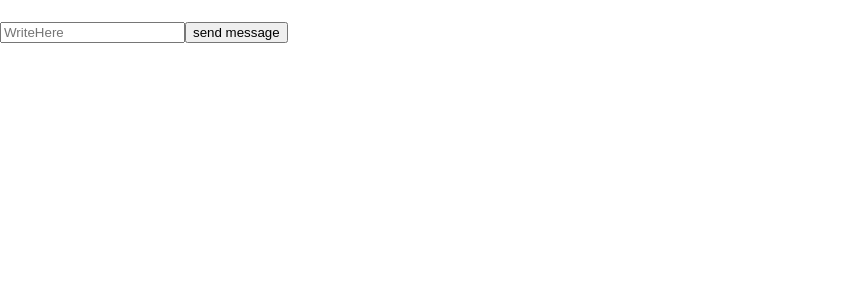
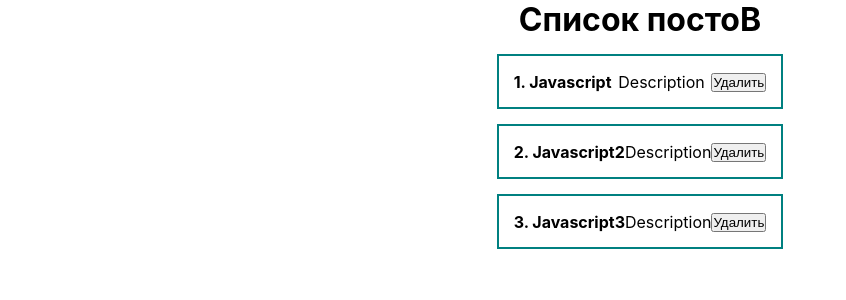
Before and after one commit to Wadenvctr/my_first_react_app, a React (Create React App) app: page / in a window 1280 px wide. Shown: the top 300 px of the page, without its empty margins (0-846 px from the left). Built offline with nearby package versions, Linux system fonts and the light colour scheme.

Commit message:
processed

```diff
--- a/src/App.js
+++ b/src/App.js
@@ -1,25 +1,22 @@
 // import logo from './logo.svg';
-import { useState } from "react";
-import "./App.css";
+//import "./App.css";
+import { useState } from 'react';
+// import PostItem from './components/PostItem';
+import './styles/App.css';
+import PostList from './components/PostList';
+//import Counter from "./components/counter";
 function App() {
-  const [text, setText] = useState("");
-
-  const sendMessage = () => {
-    console.log(text);
-    // тут пишетвсся логика для отправки на бэк
-  };
+  const [posts, setPosts] = useState([
+    {id:1, title:'Javascript', body: 'Description'},
+    {id:2, title:'Javascript2', body: 'Description'},
+    {id:3, title:'Javascript3', body: 'Description'}
+  ])
 
   return (
-    <div>
-      <h1 className="green_text">{text}</h1>
-      <input
-        type="text"
-        value={text}
-        placeholder="WriteHere"
-        onChange={(event) => setText(event.target.value)}
-      />
-      <button onClick={sendMessage}>send message</button>
+    <div className="App">
+      <PostList posts={posts} title={'Список постоВ'}/>
     </div>
+
     // <div className="App">
     //   <header className="App-header">
     //     <img src={logo} className="App-logo" alt="logo" />
--- /dev/null
+++ b/src/components/PostItem.jsx
@@ -0,0 +1,20 @@
+import React from "react";
+
+const PostItem = (props) => {
+  console.log(props);
+  return (
+    <div className="post">
+      <div className="post__content">
+        <strong>
+          {props.post.id}. {props.post.title}
+        </strong>
+        <div>{props.post.body}</div>
+        <div className="post__btns">
+          <button>Удалить</button>
+        </div>
+      </div>
+    </div>
+  );
+};
+
+export default PostItem;
--- /dev/null
+++ b/src/components/PostList.jsx
@@ -0,0 +1,16 @@
+import React from "react";
+import PostItem from './PostItem'
+const PostList = ({posts, title}) => {
+  return (
+    <div>
+      <h1 style={{ textAlign: "center" }}>
+        {title}
+      </h1>
+      {posts.map((post) => (
+        <PostItem post={post} key={post.id} />
+      ))}
+    </div>
+  );
+};
+
+export default PostList;
--- /dev/null
+++ b/src/components/counter.jsx
@@ -0,0 +1,23 @@
+import React, { useState } from 'react';
+
+const Counter = () => {
+    const [count, setCount] = useState(0)
+
+    function increment(){
+        setCount(count+1)
+    }
+    function decrement(){
+        setCount(count-1)
+    }
+
+
+    return (
+        <div>
+            <h1>{count}</h1>
+            <button onClick={increment}>Increment</button>
+            <button onClick={decrement}>Decrement</button>
+        </div>
+    );
+};
+
+export default Counter;
--- /dev/null
+++ b/src/styles/App.css
@@ -0,0 +1,23 @@
+* {
+    margin: 0;
+    padding: 0;
+    box-sizing: border-box;
+}
+
+#root {
+    display: flex;
+    justify-content: center;
+}
+
+.App {
+    width: 1000;
+}
+
+.post__content {
+    display: flex;
+    padding: 15px;
+    border: 2px solid teal;
+    margin-top: 15px;
+    justify-content:space-between;
+    align-items: center;
+}
```
Also changed, not shown: src/components/ClassCounter.jsx (added, +30 -0 lines).
